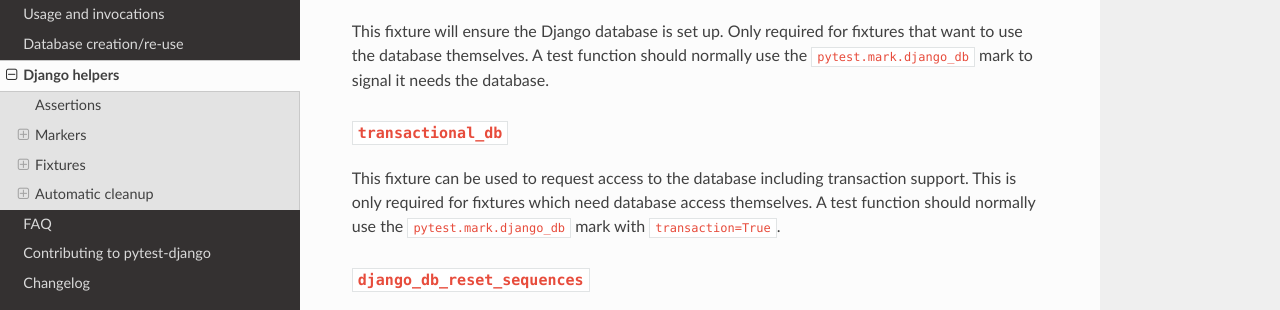
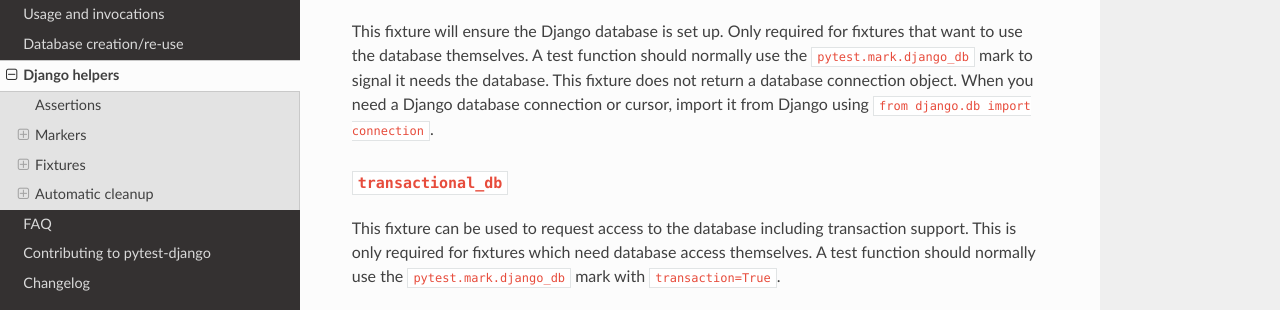
Before and after one commit to beyondgeeks/django-pytest, a Sphinx documentation site: the page built from docs/helpers.rst, in a window 1280 px wide and 900 px high, scrolled down 3997 px, cut to the strip 212-522 px from the top of the window. Built offline with Sphinx 7.4.7 and the Read the Docs theme 2.0.0, drawn with Linux system fonts in a browser that asks for light colours; cross-references to code outside the pages are shown as plain code.

Commit message:
Explain that the `db` fixture returns None
I was thinking that I could use the `db` fixture to access a database connection object within a test. However, the `db` fixture returns None. This documentation update makes it clear that the `db` fixture does not return an object, and explains that users should use from `django.db import connection` instead.

Reference:
See [this comment](https://github.com/pytest-dev/pytest-django/issues/338#issuecomment-227402089) on issue #338.

```diff
--- a/docs/helpers.rst
+++ b/docs/helpers.rst
@@ -231,7 +231,10 @@ is configured to be in the containing Django project.
 This fixture will ensure the Django database is set up.  Only
 required for fixtures that want to use the database themselves.  A
 test function should normally use the ``pytest.mark.django_db``
-mark to signal it needs the database.
+mark to signal it needs the database. This fixture does
+not return a database connection object. When you need a Django
+database connection or cursor, import it from Django using
+``from django.db import connection``.
 
 ``transactional_db``
 ~~~~~~~~~~~~~~~~~~~~
```
